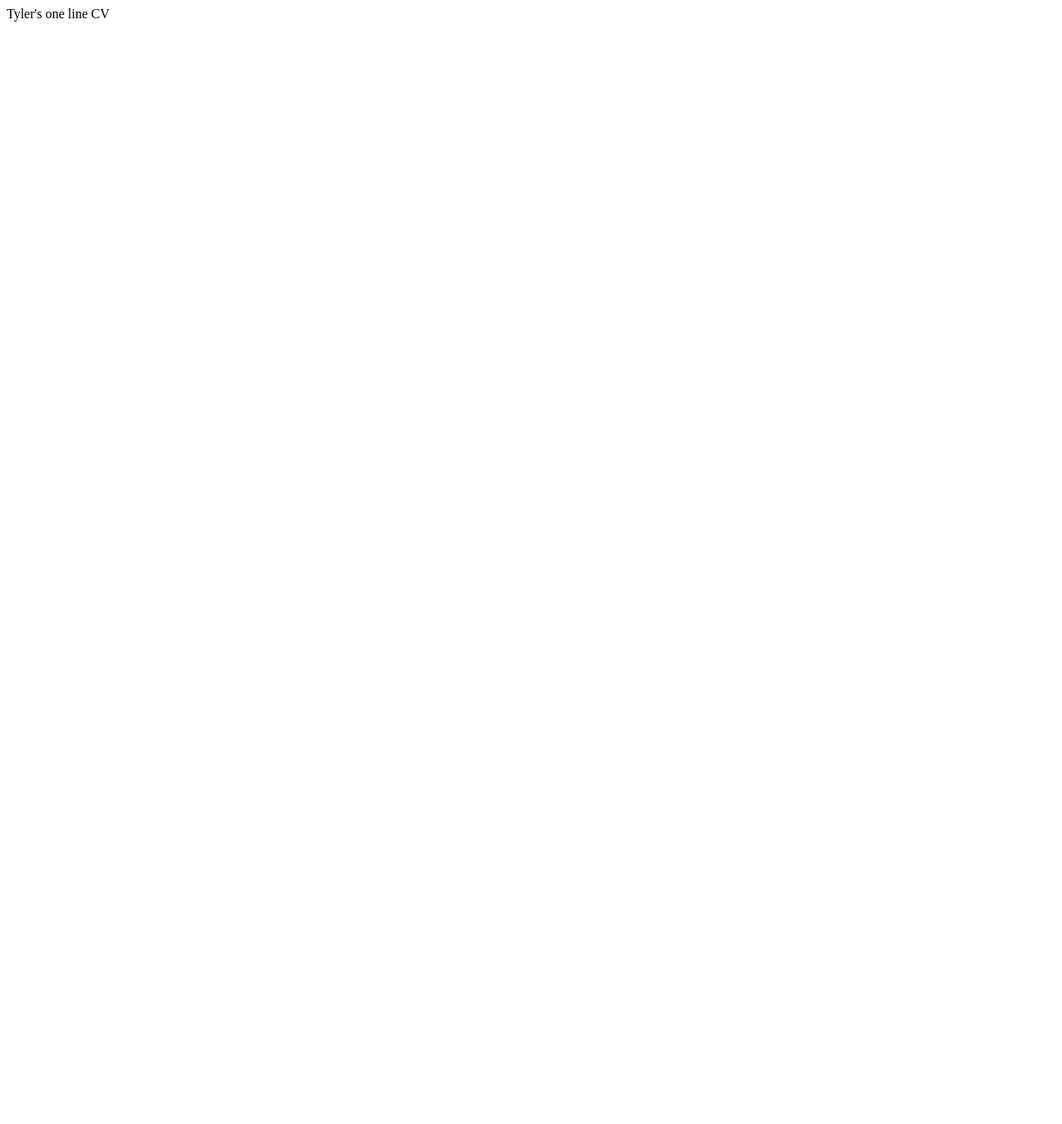
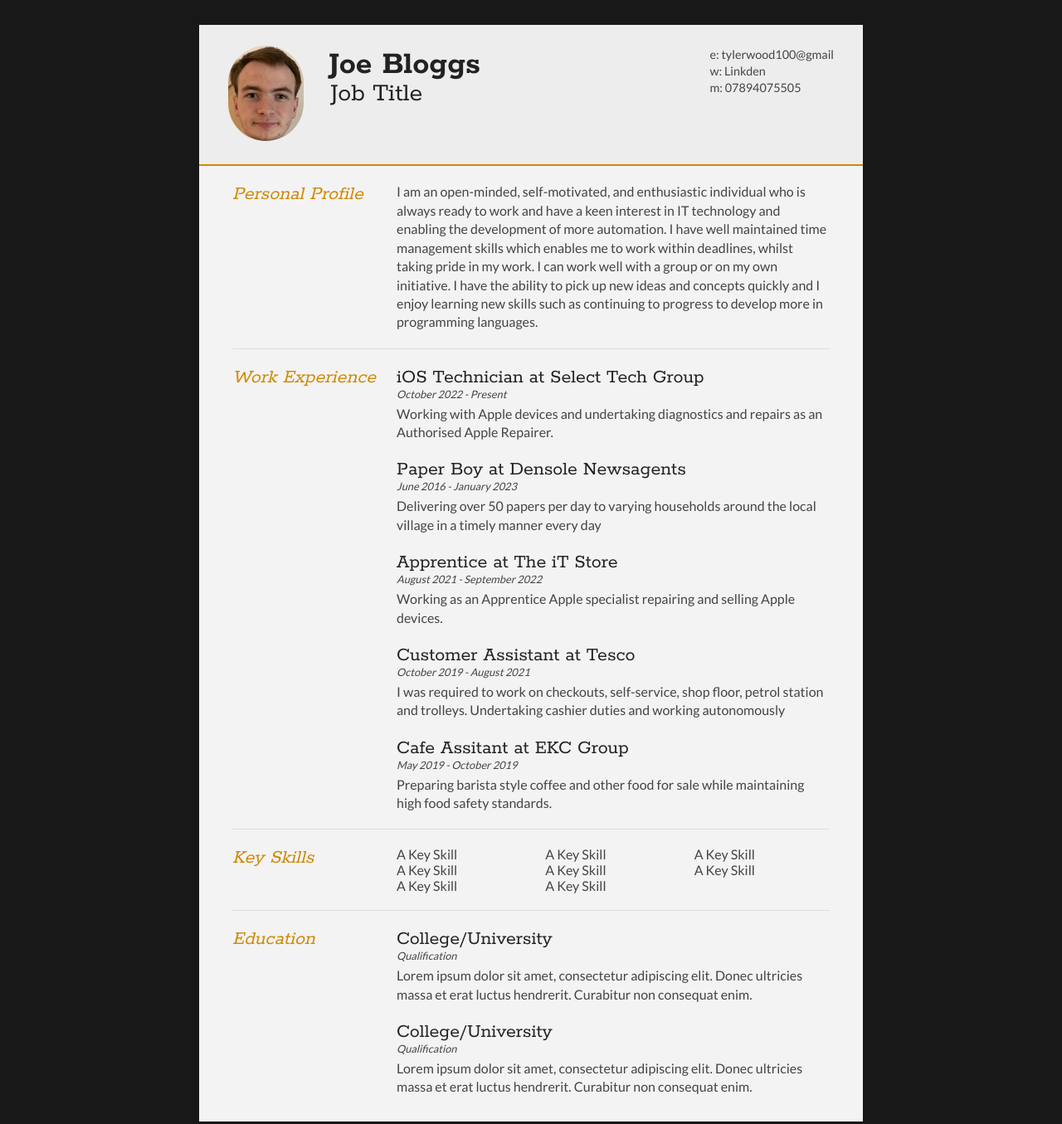
Before and after one commit to MegaManiaZ/megamaniaz.github.io, a plain HTML site: page index.html in a window 1280 px wide. Shown: the whole page at 83% size. Before the commit the page ends 800 px from the top, so only its background shows below. Drawn offline with Linux system fonts and the light colour scheme.

Commit message:
Adding files for html CV.

```diff
--- a/index.html
+++ b/index.html
@@ -1 +1,136 @@
-Tyler's one line CV
+<!DOCTYPE html>
+<html>
+<head>
+<title>Tyler Wood - Curriculum Vitae</title>
+
+<meta name="viewport" content="width=device-width"/>
+<meta name="description" content="The Curriculum Vitae of Joe Bloggs."/>
+<meta charset="UTF-8">
+
+<link type="text/css" rel="stylesheet" href="style.css">
+<link href='http://fonts.googleapis.com/css?family=Rokkitt:400,700|Lato:400,300' rel='stylesheet' type='text/css'>
+
+</head>
+<body id="top">
+<div id="cv" class="instaFade">
+	<div class="mainDetails">
+		<div id="headshot" class="quickFade">
+			<img src="headshot.jpeg" alt="Tyler Wood" />
+		</div>
+
+		<div id="name">
+			<h1 class="quickFade delayTwo">Joe Bloggs</h1>
+			<h2 class="quickFade delayThree">Job Title</h2>
+		</div>
+
+		<div id="contactDetails" class="quickFade delayFour">
+			<ul>
+				<li>e: <a href="mailto:tylerwood100@gmail.com" target="_blank">tylerwood100@gmail</a></li>
+				<li>w: <a href="https://www.linkedin.com/in/tyler-wood-45853b267/">Linkden</a></li>
+				<li>m: 07894075505</li>
+			</ul>
+		</div>
+		<div class="clear"></div>
+	</div>
+
+	<div id="mainArea" class="quickFade delayFive">
+		<section>
+			<article>
+				<div class="sectionTitle">
+					<h1>Personal Profile</h1>
+				</div>
+
+				<div class="sectionContent">
+					<p>I am an open-minded, self-motivated, and enthusiastic individual who is always ready to work and have a keen interest in IT technology and enabling the development of more automation. I have well maintained time management skills which enables me to work within deadlines, whilst taking pride in my work. I can work well with a group or on my own initiative. I have the ability to pick up new ideas and concepts quickly and I enjoy learning new
+skills such as continuing to progress to develop more in programming languages.</p>
+				</div>
+			</article>
+			<div class="clear"></div>
+		</section>
+
+
+		<section>
+			<div class="sectionTitle">
+				<h1>Work Experience</h1>
+			</div>
+
+			<div class="sectionContent">
+				<article>
+					<h2>iOS Technician at Select Tech Group</h2>
+					<p class="subDetails">October 2022 - Present</p>
+					<p>Working with Apple devices and undertaking diagnostics and repairs as an Authorised Apple Repairer.</p>
+				</article>
+
+				<article>
+					<h2>Paper Boy at Densole Newsagents</h2>
+					<p class="subDetails">June 2016 - January 2023</p>
+					<p>Delivering over 50 papers per day to varying households around the local village in a timely manner every day</p>
+				</article>
+
+				<article>
+					<h2>Apprentice at The iT Store</h2>
+					<p class="subDetails">August 2021 - September 2022</p>
+					<p>Working as an Apprentice Apple specialist repairing and selling Apple devices.</p>
+				</article>
+
+				<article>
+					<h2>Customer Assistant at Tesco</h2>
+					<p class="subDetails">October 2019 - August 2021</p>
+					<p> I was required to work on checkouts, self-service, shop floor, petrol station and trolleys. Undertaking cashier duties and working autonomously</p>
+				</article>
+
+				<article>
+					<h2>Cafe Assitant at EKC Group</h2>
+					<p class="subDetails">May 2019 - October 2019</p>
+					<p>Preparing barista style coffee and other food for sale while maintaining high food safety standards.</p>
+				</article>
+			</div>
+			<div class="clear"></div>
+		</section>
+
+
+		<section>
+			<div class="sectionTitle">
+				<h1>Key Skills</h1>
+			</div>
+
+			<div class="sectionContent">
+				<ul class="keySkills">
+					<li>A Key Skill</li>
+					<li>A Key Skill</li>
+					<li>A Key Skill</li>
+					<li>A Key Skill</li>
+					<li>A Key Skill</li>
+					<li>A Key Skill</li>
+					<li>A Key Skill</li>
+					<li>A Key Skill</li>
+				</ul>
+			</div>
+			<div class="clear"></div>
+		</section>
+
+
+		<section>
+			<div class="sectionTitle">
+				<h1>Education</h1>
+			</div>
+
+			<div class="sectionContent">
+				<article>
+					<h2>College/University</h2>
+					<p class="subDetails">Qualification</p>
+					<p>Lorem ipsum dolor sit amet, consectetur adipiscing elit. Donec ultricies massa et erat luctus hendrerit. Curabitur non consequat enim.</p>
+				</article>
+
+				<article>
+					<h2>College/University</h2>
+					<p class="subDetails">Qualification</p>
+					<p>Lorem ipsum dolor sit amet, consectetur adipiscing elit. Donec ultricies massa et erat luctus hendrerit. Curabitur non consequat enim.</p>
+				</article>
+			</div>
+			<div class="clear"></div>
+		</section>
+	</div>
+</div>
+</body>
+</html>
--- /dev/null
+++ b/style.css
@@ -0,0 +1,355 @@
+html,body,div,span,object,iframe,h1,h2,h3,h4,h5,h6,p,blockquote,pre,abbr,address,cite,code,del,dfn,em,img,ins,kbd,q,samp,small,strong,sub,sup,var,b,i,dl,dt,dd,ol,ul,li,fieldset,form,label,legend,table,caption,tbody,tfoot,thead,tr,th,td,article,aside,canvas,details,figcaption,figure,footer,header,hgroup,menu,nav,section,summary,time,mark,audio,video {
+border:0;
+font:inherit;
+font-size:100%;
+margin:0;
+padding:0;
+vertical-align:baseline;
+}
+
+article,aside,details,figcaption,figure,footer,header,hgroup,menu,nav,section {
+display:block;
+}
+
+html, body {background: #181818; font-family: 'Lato', helvetica, arial, sans-serif; font-size: 16px; color: #222;}
+
+.clear {clear: both;}
+
+p {
+	font-size: 1em;
+	line-height: 1.4em;
+	margin-bottom: 20px;
+	color: #444;
+}
+
+#cv {
+	width: 90%;
+	max-width: 800px;
+	background: #f3f3f3;
+	margin: 30px auto;
+}
+
+.mainDetails {
+	padding: 25px 35px;
+	border-bottom: 2px solid #cf8a05;
+	background: #ededed;
+}
+
+#name h1 {
+	font-size: 2.5em;
+	font-weight: 700;
+	font-family: 'Rokkitt', Helvetica, Arial, sans-serif;
+	margin-bottom: -6px;
+}
+
+#name h2 {
+	font-size: 2em;
+	margin-left: 2px;
+	font-family: 'Rokkitt', Helvetica, Arial, sans-serif;
+}
+
+#mainArea {
+	padding: 0 40px;
+}
+
+#headshot {
+	width: 12.5%;
+	float: left;
+	margin-right: 30px;
+}
+
+#headshot img {
+	width: 100%;
+	height: auto;
+	-webkit-border-radius: 50px;
+	border-radius: 50px;
+}
+
+#name {
+	float: left;
+}
+
+#contactDetails {
+	float: right;
+}
+
+#contactDetails ul {
+	list-style-type: none;
+	font-size: 0.9em;
+	margin-top: 2px;
+}
+
+#contactDetails ul li {
+	margin-bottom: 3px;
+	color: #444;
+}
+
+#contactDetails ul li a, a[href^=tel] {
+	color: #444;
+	text-decoration: none;
+	-webkit-transition: all .3s ease-in;
+	-moz-transition: all .3s ease-in;
+	-o-transition: all .3s ease-in;
+	-ms-transition: all .3s ease-in;
+	transition: all .3s ease-in;
+}
+
+#contactDetails ul li a:hover {
+	color: #cf8a05;
+}
+
+
+section {
+	border-top: 1px solid #dedede;
+	padding: 20px 0 0;
+}
+
+section:first-child {
+	border-top: 0;
+}
+
+section:last-child {
+	padding: 20px 0 10px;
+}
+
+.sectionTitle {
+	float: left;
+	width: 25%;
+}
+
+.sectionContent {
+	float: right;
+	width: 72.5%;
+}
+
+.sectionTitle h1 {
+	font-family: 'Rokkitt', Helvetica, Arial, sans-serif;
+	font-style: italic;
+	font-size: 1.5em;
+	color: #cf8a05;
+}
+
+.sectionContent h2 {
+	font-family: 'Rokkitt', Helvetica, Arial, sans-serif;
+	font-size: 1.5em;
+	margin-bottom: -2px;
+}
+
+.subDetails {
+	font-size: 0.8em;
+	font-style: italic;
+	margin-bottom: 3px;
+}
+
+.keySkills {
+	list-style-type: none;
+	-moz-column-count:3;
+	-webkit-column-count:3;
+	column-count:3;
+	margin-bottom: 20px;
+	font-size: 1em;
+	color: #444;
+}
+
+.keySkills ul li {
+	margin-bottom: 3px;
+}
+
+@media all and (min-width: 602px) and (max-width: 800px) {
+	#headshot {
+		display: none;
+	}
+
+	.keySkills {
+	-moz-column-count:2;
+	-webkit-column-count:2;
+	column-count:2;
+	}
+}
+
+@media all and (max-width: 601px) {
+	#cv {
+		width: 95%;
+		margin: 10px auto;
+		min-width: 280px;
+	}
+
+	#headshot {
+		display: none;
+	}
+
+	#name, #contactDetails {
+		float: none;
+		width: 100%;
+		text-align: center;
+	}
+
+	.sectionTitle, .sectionContent {
+		float: none;
+		width: 100%;
+	}
+
+	.sectionTitle {
+		margin-left: -2px;
+		font-size: 1.25em;
+	}
+
+	.keySkills {
+		-moz-column-count:2;
+		-webkit-column-count:2;
+		column-count:2;
+	}
+}
+
+@media all and (max-width: 480px) {
+	.mainDetails {
+		padding: 15px 15px;
+	}
+
+	section {
+		padding: 15px 0 0;
+	}
+
+	#mainArea {
+		padding: 0 25px;
+	}
+
+
+	.keySkills {
+	-moz-column-count:1;
+	-webkit-column-count:1;
+	column-count:1;
+	}
+
+	#name h1 {
+		line-height: .8em;
+		margin-bottom: 4px;
+	}
+}
+
+@media print {
+    #cv {
+        width: 100%;
+    }
+}
+
+@-webkit-keyframes reset {
+	0% {
+		opacity: 0;
+	}
+	100% {
+		opacity: 0;
+	}
+}
+
+@-webkit-keyframes fade-in {
+	0% {
+		opacity: 0;
+	}
+	40% {
+		opacity: 0;
+	}
+	100% {
+		opacity: 1;
+	}
+}
+
+@-moz-keyframes reset {
+	0% {
+		opacity: 0;
+	}
+	100% {
+		opacity: 0;
+	}
+}
+
+@-moz-keyframes fade-in {
+	0% {
+		opacity: 0;
+	}
+	40% {
+		opacity: 0;
+	}
+	100% {
+		opacity: 1;
+	}
+}
+
+@keyframes reset {
+	0% {
+		opacity: 0;
+	}
+	100% {
+		opacity: 0;
+	}
+}
+
+@keyframes fade-in {
+	0% {
+		opacity: 0;
+	}
+	40% {
+		opacity: 0;
+	}
+	100% {
+		opacity: 1;
+	}
+}
+
+.instaFade {
+    -webkit-animation-name: reset, fade-in;
+    -webkit-animation-duration: 1.5s;
+    -webkit-animation-timing-function: ease-in;
+
+	-moz-animation-name: reset, fade-in;
+    -moz-animation-duration: 1.5s;
+    -moz-animation-timing-function: ease-in;
+
+	animation-name: reset, fade-in;
+    animation-duration: 1.5s;
+    animation-timing-function: ease-in;
+}
+
+.quickFade {
+    -webkit-animation-name: reset, fade-in;
+    -webkit-animation-duration: 2.5s;
+    -webkit-animation-timing-function: ease-in;
+
+	-moz-animation-name: reset, fade-in;
+    -moz-animation-duration: 2.5s;
+    -moz-animation-timing-function: ease-in;
+
+	animation-name: reset, fade-in;
+    animation-duration: 2.5s;
+    animation-timing-function: ease-in;
+}
+
+.delayOne {
+	-webkit-animation-delay: 0, .5s;
+	-moz-animation-delay: 0, .5s;
+	animation-delay: 0, .5s;
+}
+
+.delayTwo {
+	-webkit-animation-delay: 0, 1s;
+	-moz-animation-delay: 0, 1s;
+	animation-delay: 0, 1s;
+}
+
+.delayThree {
+	-webkit-animation-delay: 0, 1.5s;
+	-moz-animation-delay: 0, 1.5s;
+	animation-delay: 0, 1.5s;
+}
+
+.delayFour {
+	-webkit-animation-delay: 0, 2s;
+	-moz-animation-delay: 0, 2s;
+	animation-delay: 0, 2s;
+}
+
+.delayFive {
+	-webkit-animation-delay: 0, 2.5s;
+	-moz-animation-delay: 0, 2.5s;
+	animation-delay: 0, 2.5s;
+}
```
Also changed, not shown: headshot.jpeg (added).
